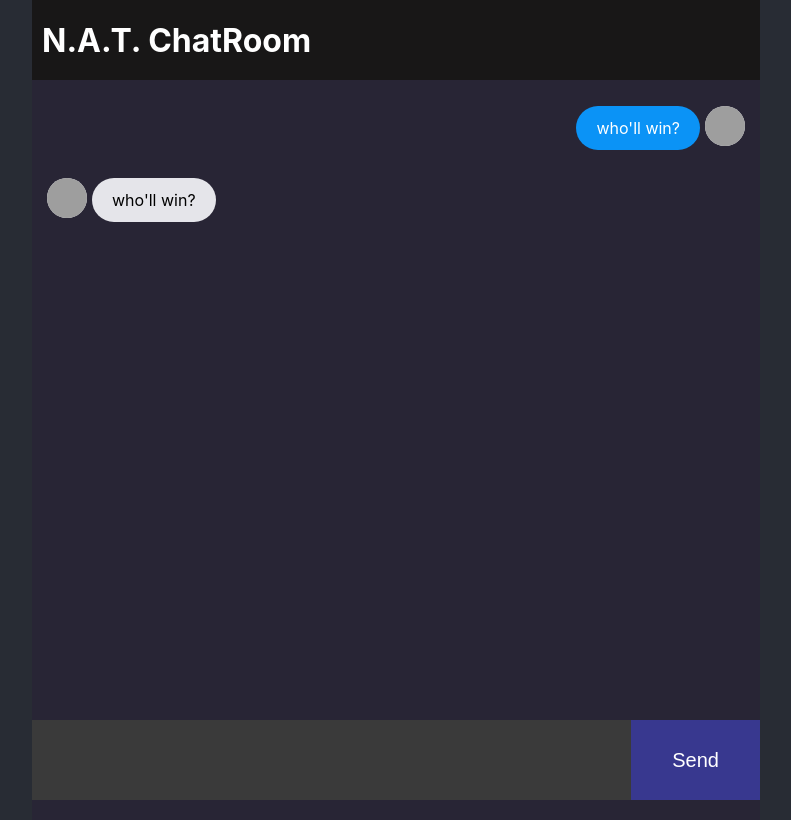
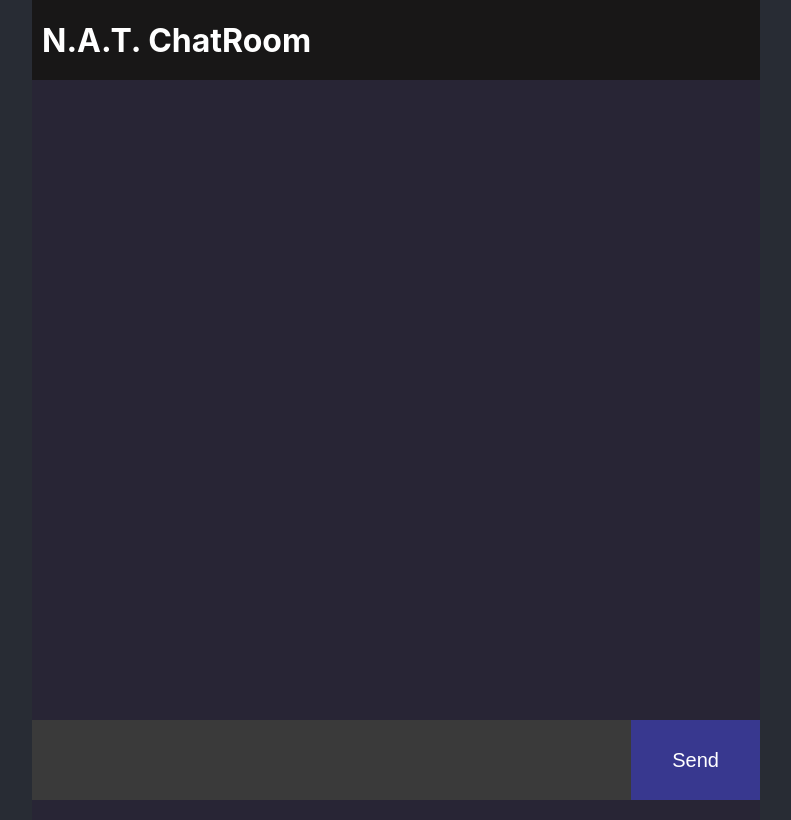
Before and after one commit to NeilTorrero/TFG-Client, a React (Create React App) app: page / in a window 1280 px wide. Shown: the whole page, without its empty margins (244-1035 px from the left). Built offline with nearby package versions, Linux system fonts and the light colour scheme; grey boxes are pictures that could not be loaded.

Commit message:
SocketIO test

```diff
--- a/package.json
+++ b/package.json
@@ -9,6 +9,7 @@
     "react": "^17.0.2",
     "react-dom": "^17.0.2",
     "react-scripts": "4.0.3",
+    "socket.io-client": "^4.1.3",
     "web-vitals": "^1.1.2"
   },
   "scripts": {
--- a/src/App.js
+++ b/src/App.js
@@ -1,6 +1,7 @@
-import React, { useRef, useState } from 'react';
+import React, { useEffect, useRef, useState } from 'react';
 import logo from './logo.svg';
 import './App.css';
+import socketIOClient from "socket.io-client";
 
 function App() {
   return (
@@ -17,6 +18,9 @@ function App() {
 }
 
 function ChatRoom() {
+  // const roomdID = 'test';
+
+  //const { msgio, sendMsgIO} = useChat(roomdID);
   const DUMMY_DATA = [
     {
       sender: "user",
@@ -35,7 +39,7 @@ function ChatRoom() {
 
   var messID = 2;
 
-  const [messages, setMessages] = useState(DUMMY_DATA);
+  const [messages, setMessages] = useState([]);
 
   const [formValue, setFormValue] = useState('');
 
@@ -76,6 +80,7 @@ function ChatRoom() {
       }
       setMessages(aux);
     })
+    //sendMsgIO(formValue);
 
     setFormValue('');
     dummy.current.scrollIntoView({ behavior: 'smooth' });
@@ -114,4 +119,33 @@ function ChatMessage(props) {
   </>)
 }
 
+/*
+const useChat = (roomID) => {
+  const [messages, setMessages] = useState([]);
+  const socketRef = useRef();
+
+  useEffect(() => {
+    socketRef.current = socketIOClient("http://localhost:5005", {query: {roomID},});
+
+    socketRef.current.on('bot_uttered', (message) => {
+      const incomingMessage = {
+        ...message,
+      };
+      setMessages((messages) => [...messages, incomingMessage]);
+    })
+    return () => {
+      socketRef.current.disconnect();
+    }
+  }, [roomID]);
+
+  const sendMsgIO = (messageBody) => {
+    socketRef.current.emit('user_uttered', {
+      text: messageBody,
+    });
+
+  };
+
+  return {messages, sendMsgIO}
+};
+*/
 export default App;
```
Also changed, not shown: 1 other file (tests, documents, lock files or other folders).
